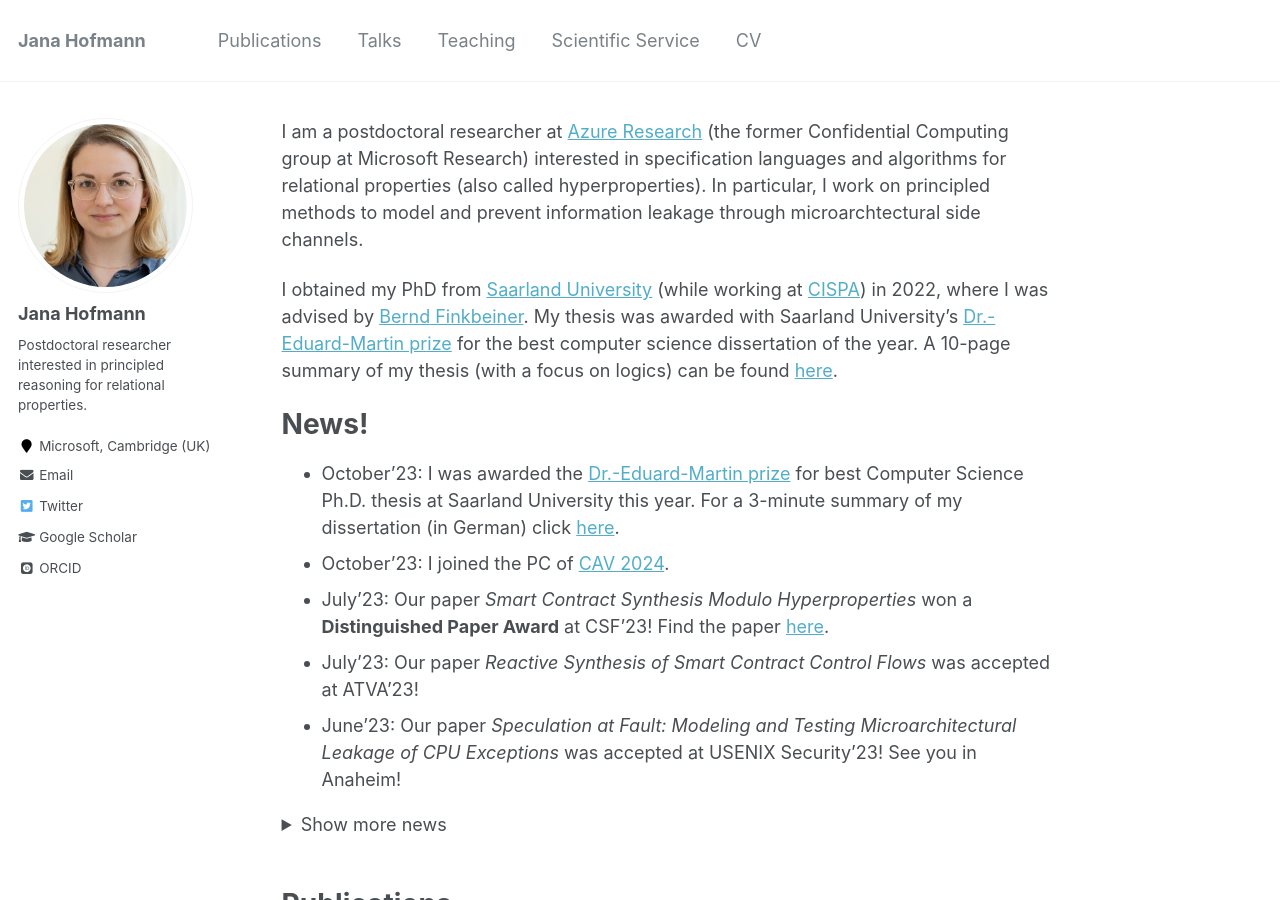
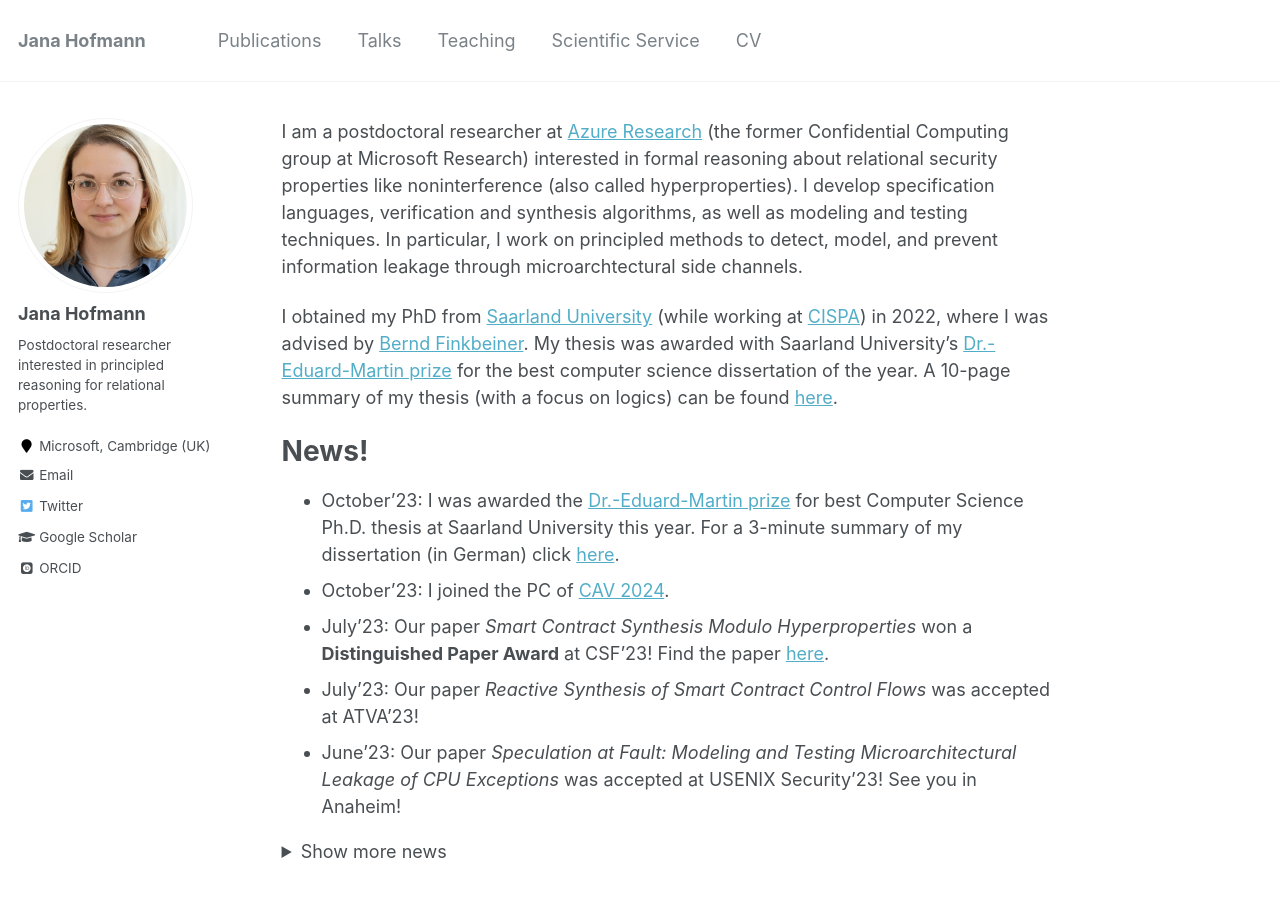
Before and after one commit to janahofmann/janahofmann.github.io, a Jekyll site: the page built from _pages/about.md, in a window 1280 px wide and 900 px high. Built offline with Jekyll 4.4.1, drawn with Linux system fonts in a browser that asks for light colours; emoji names are drawn with the system emoji font; some web fonts are replaced.

Commit message:
intro text

```diff
--- a/_pages/about.md
+++ b/_pages/about.md
@@ -8,7 +8,8 @@ redirect_from:
   - /about.html
 ---
 
-I am a postdoctoral researcher at [Azure Research](https://www.microsoft.com/en-us/research/group/azure-research/) (the former Confidential Computing group at Microsoft Research) interested in specification languages and algorithms for relational properties (also called hyperproperties). In particular, I work on principled methods to model and prevent information leakage through microarchtectural side channels.
+I am a postdoctoral researcher at [Azure Research](https://www.microsoft.com/en-us/research/group/azure-research/) (the former Confidential Computing group at Microsoft Research) interested in formal reasoning about relational security properties like noninterference (also called hyperproperties). I develop specification languages, verification and synthesis algorithms, as well as modeling and testing techniques.
+In particular, I work on principled methods to detect, model, and prevent information leakage through microarchtectural side channels.
 
 I obtained my PhD from [Saarland University](https://saarland-informatics-campus.de) (while working at [CISPA](https://cispa.de/en)) in 2022, where I was advised by [Bernd Finkbeiner](https://www.react.uni-saarland.de/people/finkbeiner.html). My thesis was awarded with Saarland University's [Dr.-Eduard-Martin prize](https://www.uni-saarland.de/aktuell/eduard-martin-preise-2023-27582.html) for the best computer science dissertation of the year. A 10-page summary of my thesis (with a focus on logics) can be found [here](http://janahofmann.github.io/files/summary_dissertation.pdf).
 
```
